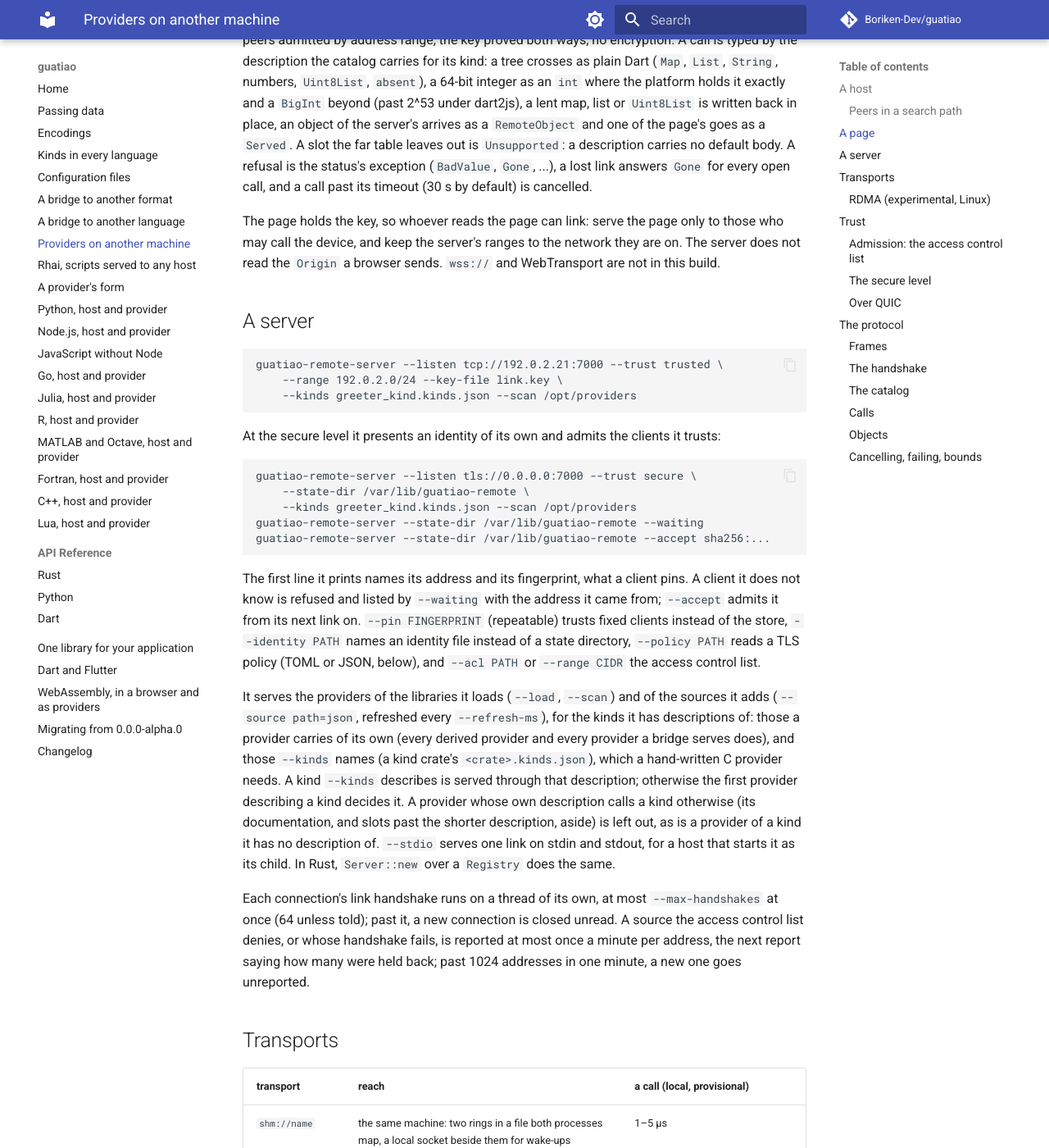
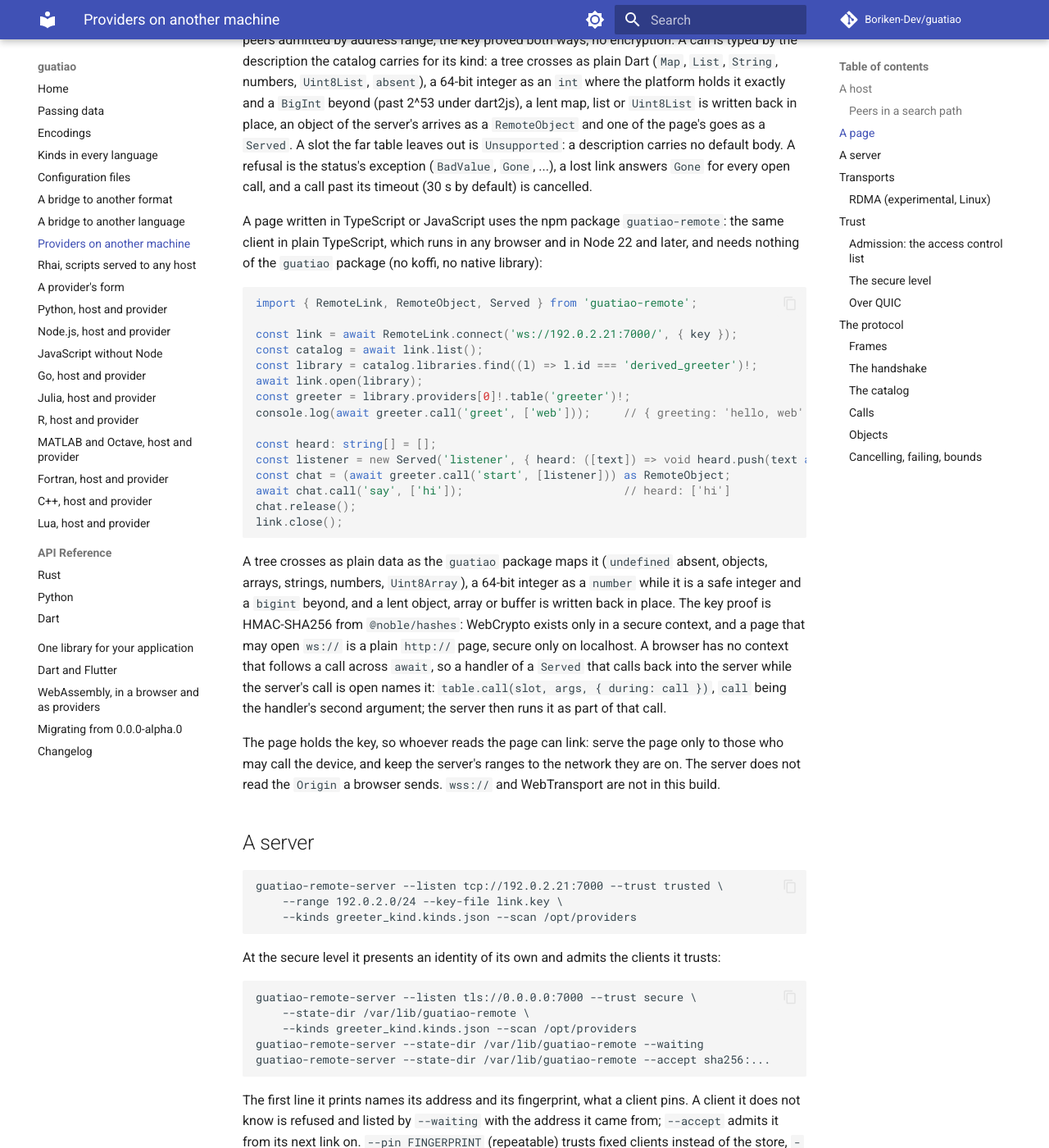
Before and after one commit to Boriken-Dev/guatiao, an MkDocs documentation site: the page built from docs/remote.md, in a window 1280 px wide and 1400 px high, scrolled down 3431 px. Shown: the whole window at 82% size. Built offline with MkDocs 1.6.1 and Material for MkDocs 9.7.7, drawn with Linux system fonts in a browser that asks for light colours; comment, search, counter and statistics services are not loaded; some of the changed text lies outside the part shown.

Commit message:
docs: a page in TypeScript in the remote page, the Node page, the changelog and the orientation

````diff
--- a/docs/remote.md
+++ b/docs/remote.md
@@ -156,6 +156,41 @@ the page's goes as a `Served`. A slot the far table leaves out is
 status's exception (`BadValue`, `Gone`, ...), a lost link answers `Gone`
 for every open call, and a call past its timeout (30 s by default) is
 cancelled.
+
+A page written in TypeScript or JavaScript uses the npm package
+`guatiao-remote`: the same client in plain TypeScript, which runs in any
+browser and in Node 22 and later, and needs nothing of the `guatiao`
+package (no koffi, no native library):
+
+```ts
+import { RemoteLink, RemoteObject, Served } from 'guatiao-remote';
+
+const link = await RemoteLink.connect('ws://192.0.2.21:7000/', { key });
+const catalog = await link.list();
+const library = catalog.libraries.find((l) => l.id === 'derived_greeter')!;
+await link.open(library);
+const greeter = library.providers[0]!.table('greeter')!;
+console.log(await greeter.call('greet', ['web']));     // { greeting: 'hello, web' }
+
+const heard: string[] = [];
+const listener = new Served('listener', { heard: ([text]) => void heard.push(text as string) });
+const chat = (await greeter.call('start', [listener])) as RemoteObject;
+await chat.call('say', ['hi']);                        // heard: ['hi']
+chat.release();
+link.close();
+```
+
+A tree crosses as plain data as the `guatiao` package maps it
+(`undefined` absent, objects, arrays, strings, numbers, `Uint8Array`), a
+64-bit integer as a `number` while it is a safe integer and a `bigint`
+beyond, and a lent object, array or buffer is written back in place. The
+key proof is HMAC-SHA256 from `@noble/hashes`: WebCrypto exists only in a
+secure context, and a page that may open `ws://` is a plain `http://`
+page, secure only on localhost. A browser has no context that follows a
+call across `await`, so a handler of a `Served` that calls back into the
+server while the server's call is open names it:
+`table.call(slot, args, { during: call })`, `call` being the handler's
+second argument; the server then runs it as part of that call.
 
 The page holds the key, so whoever reads the page can link: serve the
 page only to those who may call the device, and keep the server's ranges
@@ -549,7 +584,8 @@ Every implementation, in any language, speaks the same frames. The
 shared vectors are `crates/guatiao-source-remote/tests/vectors/remote.json`;
 `crates/guatiao-source-remote/tests/c/` holds a codec, a client and a server
 written in C over guatiao's C API, and the Dart client
-(`bindings/dart/guatiao/lib/src/remote/`) passes the same vectors.
+(`bindings/dart/guatiao/lib/src/remote/`) and the TypeScript one
+(`bindings/node/guatiao-remote/`) pass the same vectors.
 
 ### Frames
 
````
Also changed, not shown: AGENTS.md (+20 -5 lines), CHANGELOG.md (+14 -0 lines), docs/node.md (+7 -0 lines).
